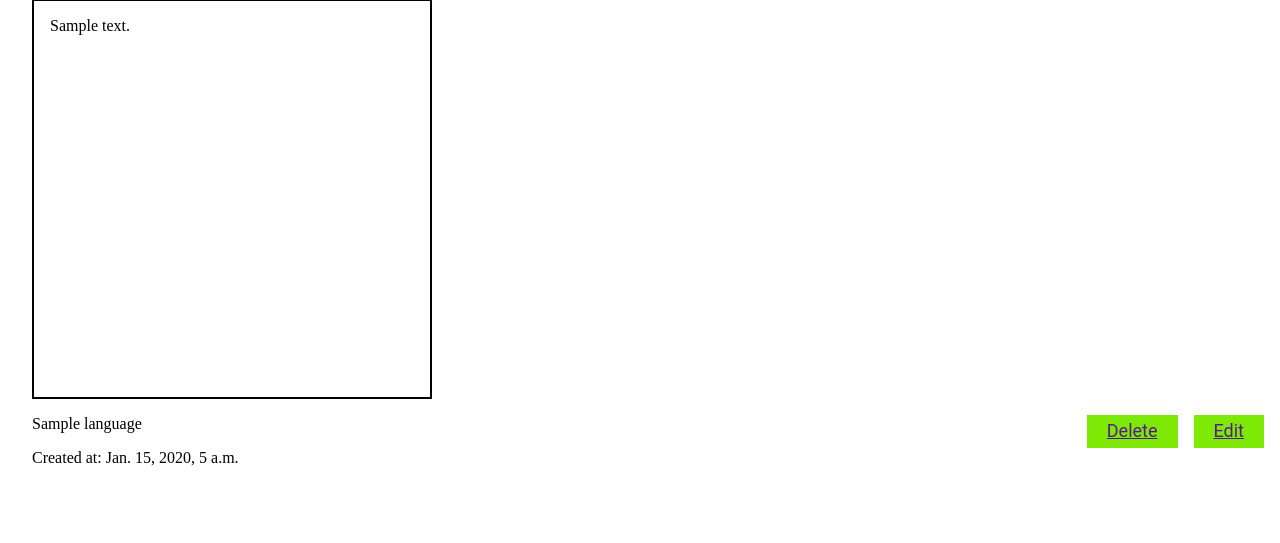
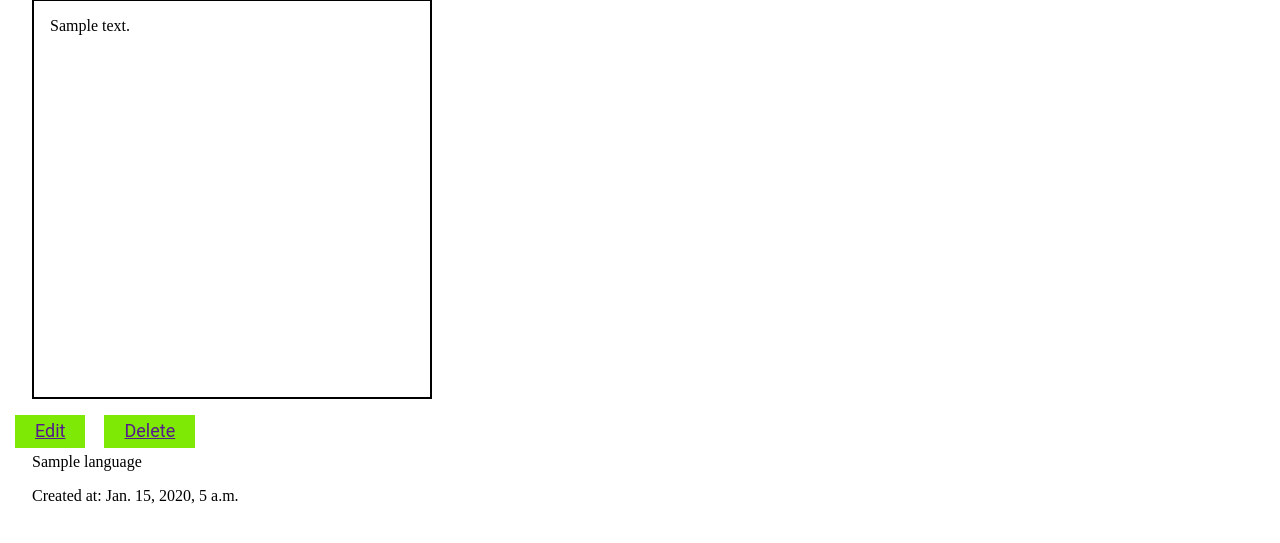
Before and after one commit to peterson-dev/kode-kangaroo, a Django app: a page that uses core/Templates/core/snippet_detail.html in a window 1280 px wide. Shown: the part 191-734 px from the top of the page. Run offline with Django 3.2, Linux system fonts and the light colour scheme; a user stored in the database is signed in; tables that the repository leaves empty hold one stand-in row (values such as "Sample post"); some libraries are stand-ins or nearby versions.

Commit message:
Add template name to views, changed margins on button, updated css

```diff
--- a/core/Templates/core/snippet_detail.html
+++ b/core/Templates/core/snippet_detail.html
@@ -12,18 +12,19 @@
 
 <div>
     <p class="snippet-box" style="border: 2px solid black">{{snippet.post_content}}</p>
+    <div>
+        {% if request.user.is_authenticated and user == snippet.user %}
+            <button class="button-snippet" type="button" value="Edit Snippet"><a href="">Edit</a></button>
+            <button class="button-snippet" type="button" value="Delete Snippet"><a href="">Delete</a></button>
+        {% else %}
+            <button class="button-snippet" type="button" value="Copy Snippet"><a href="">Copy</a></button>
+        {% endif %}
+    </div>
 </div>
 
 
 <!-- this will be the code used for the buttons once there is data to confirm functionality. The if statement will have to be updated for the logged in user === user who posted snippet. also added link for the button even though we know will be updated to javascript by end of week. -->
-<div>
-    {% if request.user.is_authenticated and user == snippet.user %}
-        <button class="button-snippet" type="button" value="Edit Snippet"><a href="">Edit</a></button>
-        <button class="button-snippet" type="button" value="Delete Snippet"><a href="">Delete</a></button>
-    {% else %}
-        <button class="button-snippet" type="button" value="Copy Snippet"><a href="">Copy</a></button>
-    {% endif %}
-</div>
+
 
 <div class="snippet-languages">
     {% for language in snippet.languages.all %}{{language.name}}  {% if not forloop.last %}{%endif%}{% endfor %}
--- a/core/views.py
+++ b/core/views.py
@@ -20,3 +20,4 @@ class FolderDetailView(LoginRequiredMixin, DetailView):
 
 class SnippetDetailView(LoginRequiredMixin, DetailView):
     model = Snippet
+    template_name = 'core/snippet_detail.html'
--- a/static/styles.css
+++ b/static/styles.css
@@ -22,6 +22,10 @@
     margin-left: 940px;
 }
 
+.edit {
+    margin-left: 2rem;
+}
+
 .button-snippet {
     background-color: #7EE905;
     border: none;
@@ -32,8 +36,8 @@
     font-size: 18px;
     font-family: 'Roboto', sans-serif;
     cursor: pointer;
-    float: right;
-    margin-right: 1rem;
+    margin-left: 15px;
+    margin-bottom: 5px;
 }
 
 .snippet-box {
```
